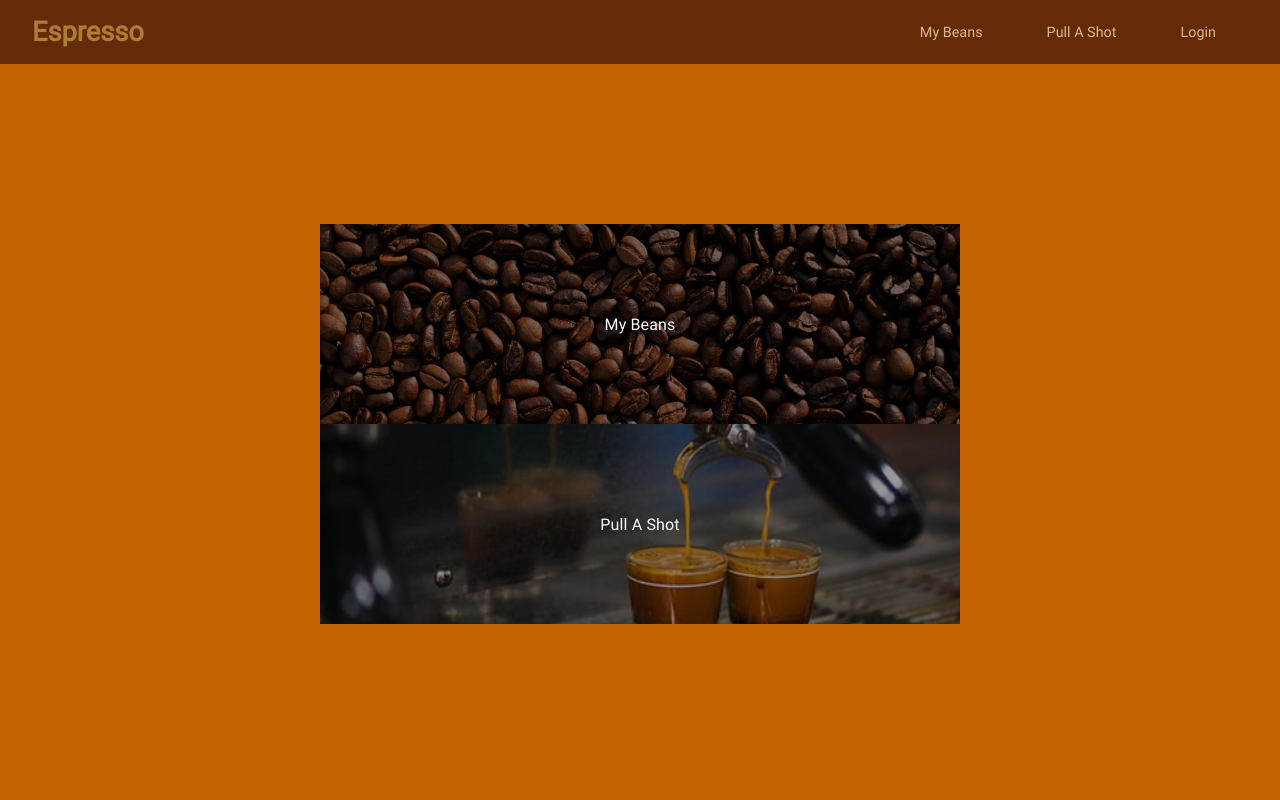
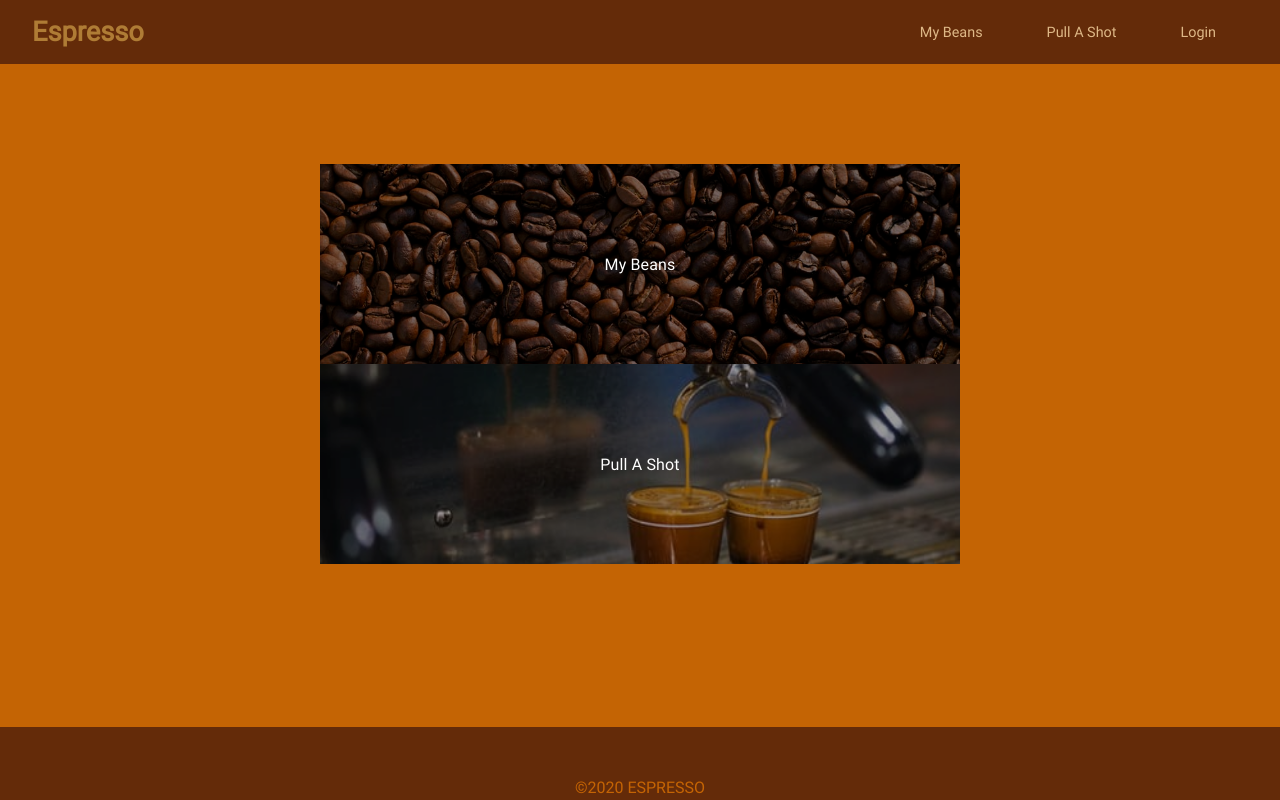
Before and after one commit to samueljmillward/espresso, a React (Create React App) app: page / in a window 1280 px wide. Built offline with nearby package versions, Linux system fonts and the light colour scheme.

Commit message:
Basic Footer

```diff
--- /dev/null
+++ b/src/elements/Footer.js
@@ -0,0 +1,67 @@
+import React from 'react';
+
+import { makeStyles } from '@material-ui/core/styles';
+
+const useStyles = makeStyles((theme) => ({
+  footer: {
+    color: '#c46404',
+    backgroundColor: '#642b09',
+    paddingTop: '3em',
+    width: '100%',
+    position: 'absolute',
+    bottom: 0,
+  },
+  col: {
+    display: 'flex',
+    flexDirection: 'column',
+  },
+  row: {
+    display: 'flex',
+    flexDirection: 'row',
+    justifyContent: 'space-between',
+  },
+  colSm: {
+    display: 'flex',
+    justifyContent: 'center',
+    flexDirection: 'row',
+    alignItems: 'center',
+    margin: 0,
+    padding: '.2rem',
+  },
+}));
+
+const Footer = () => {
+  const classes = useStyles();
+
+  return (
+    <div className={classes.footer}>
+      <div className={classes.container}>
+        {/* <div className={classes.row}>
+          <div className={classes.col}>
+            <h4>Espresso</h4>
+            <ul className={classes.listUnstyled}>
+              <li>342-420-6969</li>
+              <li>123 Street</li>
+              <li>Moscow, Russia</li>
+            </ul>
+          </div>
+          <div className={classes.col}>
+            <h4>Stuff</h4>
+            <ul className={classes.listUnstyled}>
+              <li>Contact Us</li>
+              <li>Stuff</li>
+              <li>Other Stuff</li>
+            </ul>
+          </div>
+        </div> */}
+        <div>
+          <p className={classes.colSm}>
+            &copy;{new Date().getFullYear()} ESPRESSO
+          </p>
+        </div>
+      </div>
+    </div>
+  );
+};
+
+export default Footer;
--- a/src/elements/HomeButtons.js
+++ b/src/elements/HomeButtons.js
@@ -31,7 +31,7 @@ const useStyles = makeStyles((theme) => ({
     justifyContent: 'center',
     minWidth: 300,
     width: '100%',
-    height: '90vh',
+    height: '75vh',
   },
   image: {
     position: 'relative',
--- a/src/pages/beans.js
+++ b/src/pages/beans.js
@@ -5,6 +5,7 @@ import { makeStyles } from '@material-ui/core/styles';
 import Navbar from '../elements/Navbar';
 import BeanCard from '../elements/BeanCard';
 import NewBean from '../elements/NewBean';
+import Footer from '../elements/Footer';
 
 const useStyles = makeStyles((theme) => ({
   gridContainer: {
@@ -76,6 +77,7 @@ export default function Beans() {
         ))}
       </Grid>
       <NewBean setBeansList={setBeansList} className={classes.addButton} />
+      <Footer />
     </>
   );
 }
--- a/src/pages/brews.js
+++ b/src/pages/brews.js
@@ -5,6 +5,7 @@ import { makeStyles } from '@material-ui/core/styles';
 import Navbar from '../elements/Navbar';
 import BrewCard from '../elements/BrewCard';
 import NewShot from '../elements/NewShot';
+import Footer from '../elements/Footer';
 
 const useStyles = makeStyles((theme) => ({
   gridContainer: {
@@ -82,6 +83,7 @@ export default function Brew() {
         ))}
       </Grid>
       <NewShot setBrewsList={setBrewsList} className={classes.addButton} />
+      <Footer />
     </>
   );
 }
--- a/src/pages/home.js
+++ b/src/pages/home.js
@@ -2,12 +2,14 @@ import React from 'react';
 
 import Navbar from '../elements/Navbar';
 import HomeButtons from '../elements/HomeButtons';
+import Footer from '../elements/Footer';
 
 const Home = () => {
   return (
     <>
       <Navbar />
       <HomeButtons />
+      <Footer />
     </>
   );
 };
```
